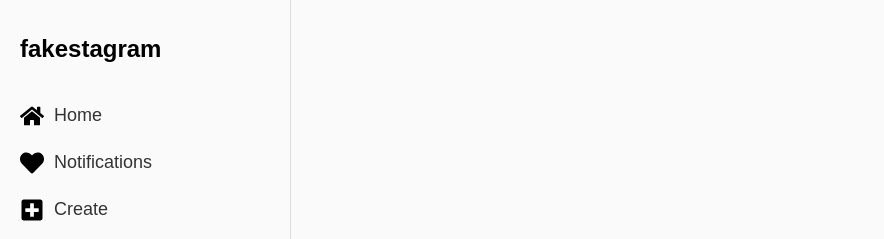
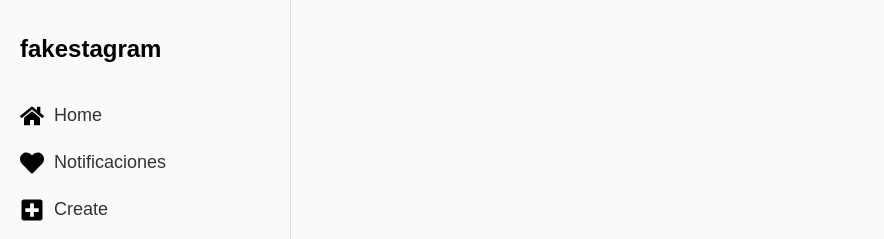
Before and after one commit to Agus1441/ProyectoFinal, a React (Vite) app in the folder Frontend/: page /myprofile in a window 1280 px wide. Shown: the top 239 px of the page, without its empty margins (0-884 px from the left). Built offline with nearby package versions, Linux system fonts and the light colour scheme; no server answers; sample sign-in values are in the browser's storage.

Commit message:
cambios2

```diff
--- a/Frontend/src/Components/Footer/Footer.jsx
+++ b/Frontend/src/Components/Footer/Footer.jsx
@@ -27,7 +27,7 @@ const Footer = ({ onOpenModal }) => {
                     </Link>
                     <Link to="/notifications" className="footer-item">
                         <FaHeart className="footer-icon" />
-                        <span>Notifications</span>
+                        <span>Notificaciones</span>
                     </Link>
                     <Link to="/create" className="footer-item">
                         <FaPlusSquare className="footer-icon" />
```
